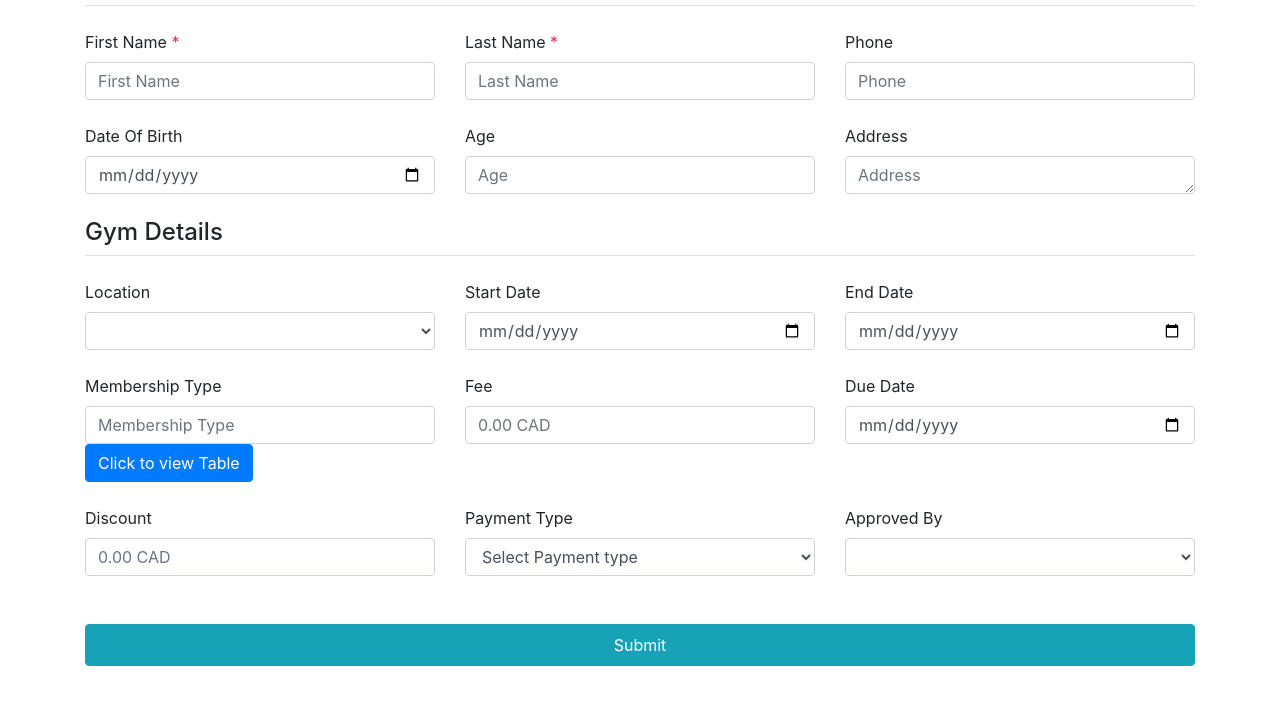
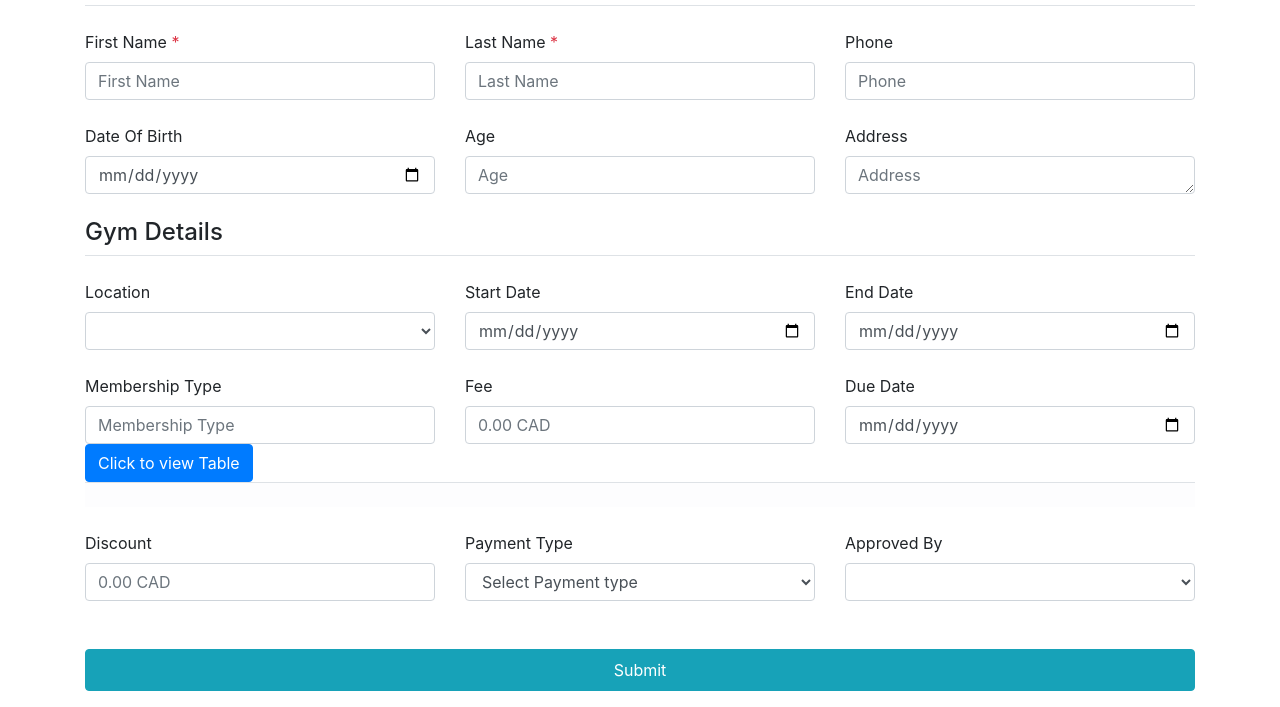
Before and after one commit to nikoicarl/databaseProject, a plain HTML site: page Frontend/index.html in a window 1280 px wide. Shown: the part 104-811 px from the top of the page. Drawn offline with nearby package versions, Linux system fonts and the light colour scheme; no server answers.

Commit message:
data table added

```diff
--- a/Frontend/index.html
+++ b/Frontend/index.html
@@ -91,6 +91,15 @@
             <button class = "btn btn-primary" >Click to view Table</button>
 
 
+            <table class="table table-light  gym_datatable">
+                <tbody>
+                    <tr>
+                        <td></td>
+                    </tr>
+                </tbody>
+            </table>
+
+
             <div class="row mt-4">
                 <div class="col-md-4">
                     <label for="">Discount</label>
--- a/Frontend/index.js
+++ b/Frontend/index.js
@@ -96,7 +96,7 @@ $(document).ready(function () {
                     "payment_type": payment_type,
                     "approved_by": approved_by
                 },
-                success: function (data) {
+                success: function (data) {r
                     if (data.type == "error") {
                         alert(data.message).toString();
                     } else {
```
